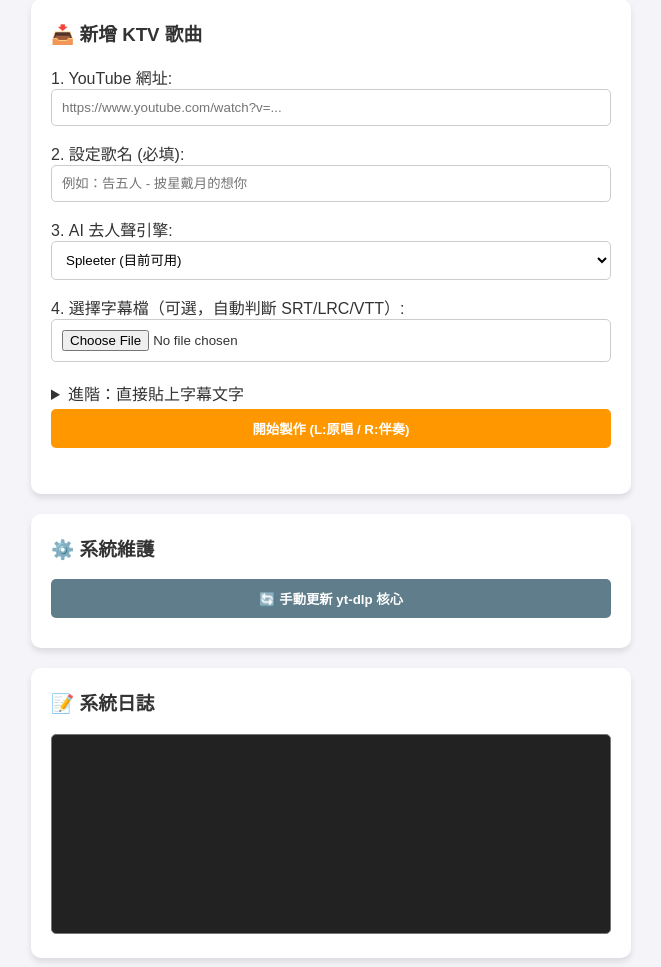
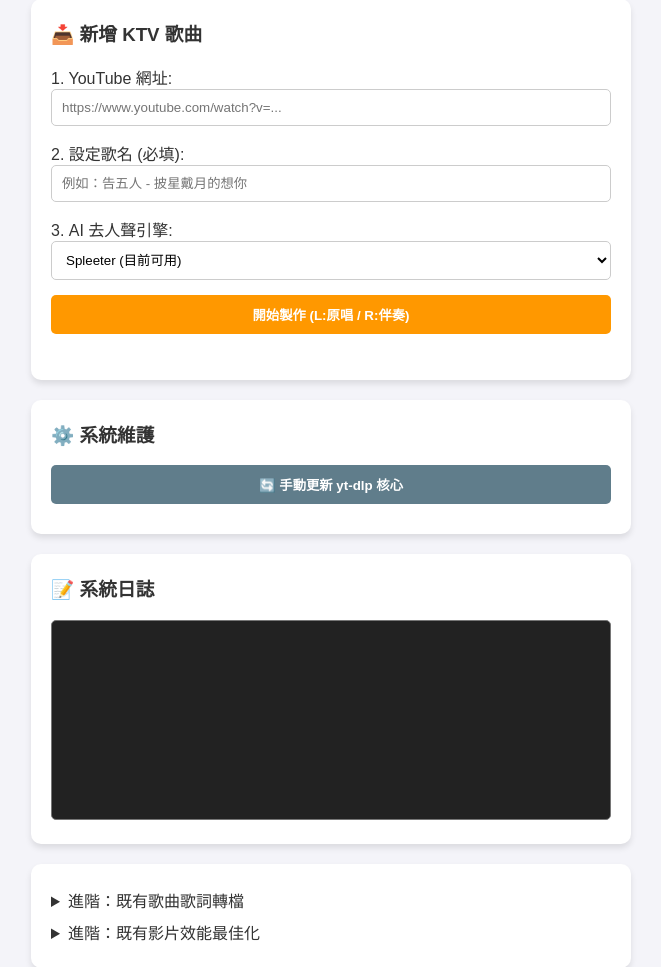
Before and after one commit to ianliu0718/OpenKTV-ianAuto360, a Flask app: page /admin in a window 1280 px wide. Shown: the part 85-1052 px from the top of the page, without its empty margins (309-970 px from the left). Run offline with Flask 3, Linux system fonts and the light colour scheme; some libraries are stand-ins or nearby versions.

Commit message:
優化：移除[新增 KTV 歌曲]時的加入字幕功能，之後在進階內使用

```diff
--- a/templates/admin.html
+++ b/templates/admin.html
@@ -47,12 +47,6 @@
             <option value="spleeter">Spleeter (目前可用)</option>
             <option value="mdxnet" disabled>MDX-Net (準備中)</option>
         </select>
-        <label for="subtitle_file">4. 選擇字幕檔（可選，自動判斷 SRT/LRC/VTT）:</label>
-        <input type="file" id="subtitle_file" accept=".srt,.lrc,.vtt,text/vtt,application/x-subrip">
-        <details>
-            <summary>進階：直接貼上字幕文字</summary>
-            <textarea id="subtitle_text" class="subtitle-input" placeholder="請貼上 SRT、LRC 或 VTT 格式文字"></textarea>
-        </details>
         <button id="btn_dl" class="btn-dl" onclick="startDownload()">開始製作 (L:原唱 / R:伴奏)</button>
         <p id="subtitle_status"></p>
     </div>
```
